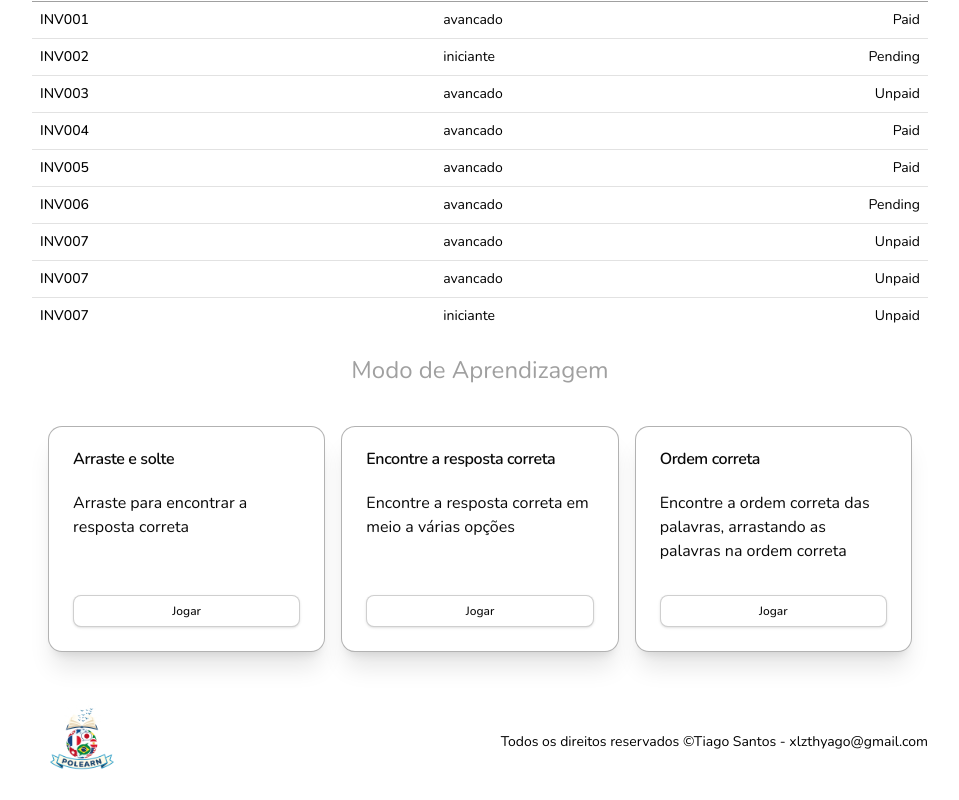
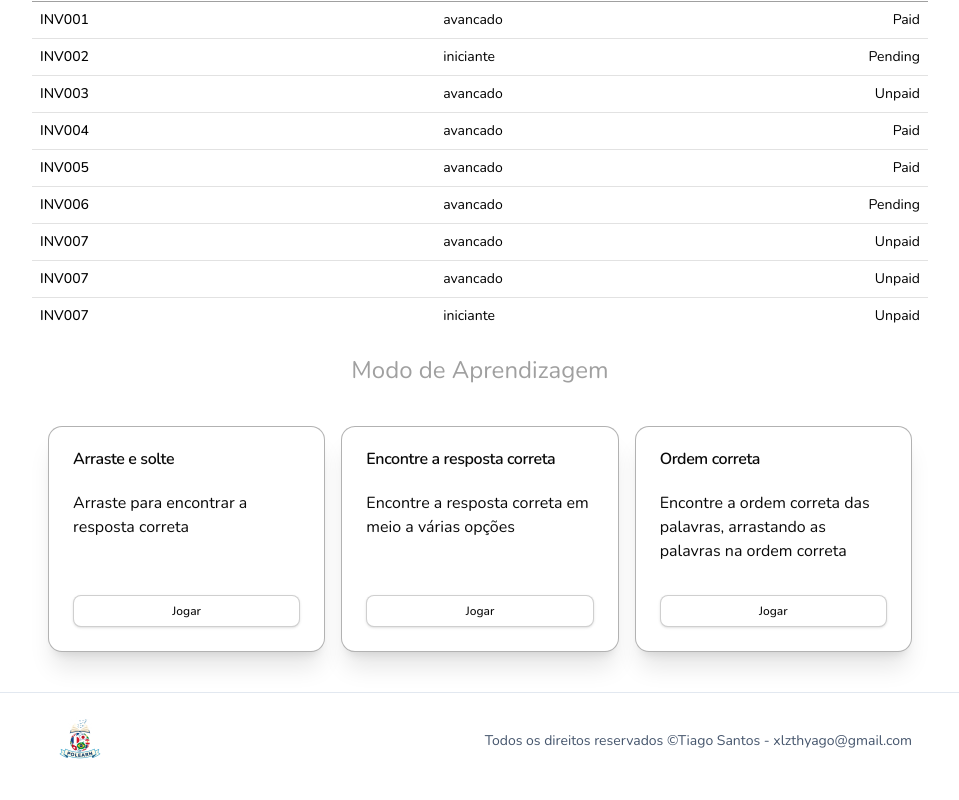
Before and after one commit to Tyago-santos/polearn, a React (Vite) app: page / in a window 1280 px wide. Shown: the part 207-1007 px from the top of the page, without its empty margins (160-1119 px from the left). Built offline with nearby package versions, Linux system fonts and the light colour scheme.

Commit message:
style: footer change color

```diff
--- a/src/components/Footer.tsx
+++ b/src/components/Footer.tsx
@@ -2,14 +2,13 @@ import { Link } from "@tanstack/react-router";
 
 const Footer = () => {
   return (
-    <footer>
-      <nav className=" flex flex-col pb-2 md:flex-row justify-between m-auto max-w-4xl items-center">
+    <footer className="mt-10 border-t border-slate-200 bg-white/70">
+      <nav className="m-auto flex max-w-4xl flex-col items-center justify-between gap-3 px-4 py-4 md:flex-row">
         <Link to="/">
-          <img className="md:size-25 size-15" src="/logo.png" alt="" />
+          <img className="size-14 md:size-16" src="/logo.png" alt="Logo" />
         </Link>
-        <span className="text-sm md: text-normal text-center">
-          Todos os direitos reservados &copy;Tiago Santos -
-          xlzthyago@gmail.com{" "}
+        <span className="text-center text-sm text-slate-600">
+          Todos os direitos reservados &copy;Tiago Santos - xlzthyago@gmail.com
         </span>
       </nav>
     </footer>
```
